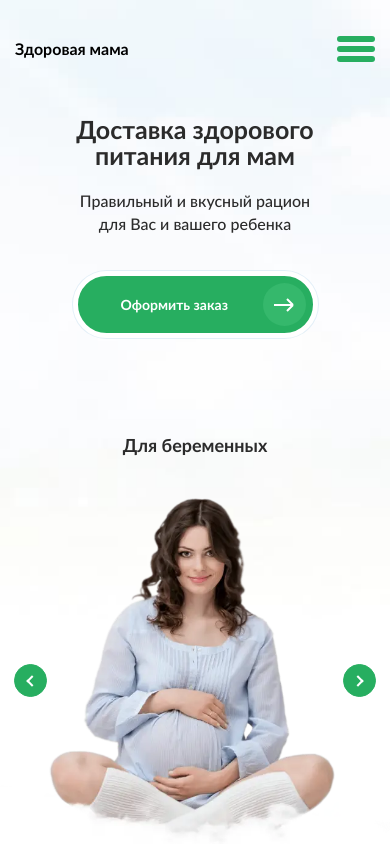
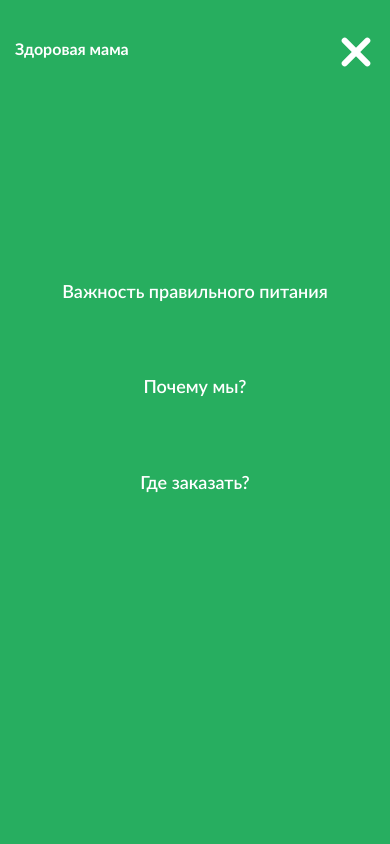
Before and after one commit to Alexander-Lusto/healthy_food, a website: page source/index.html in a window 390 px wide. Both pictures are taken after a click on the button 356 px from the left and 49 px from the top of the page. Shown: the top 844 px of the page. Drawn offline with nearby package versions, Linux system fonts and the light colour scheme; some packages are replaced by stand-ins of ours; files that its build step writes are made by us from their sources; a script that the page names is missing.

Commit message:
Написал скрипт для мобильного меню

```diff
--- a/source/index.html
+++ b/source/index.html
@@ -10,10 +10,16 @@
 </head>
 
 <body class="page">
+  <div class="overlay page__overlay">
     <header class="header page__header" id="header">
+      <div class="header__inner-wrapper">
         <a class="header__logo">
           Здоровая мама
         </a>
+        <button class="header__mobile-menu-button mobile-menu-button">
+          <span></span>
+        </button>
+      </div>
       <nav class="header__navigation">
         <ul class="header__navigation-list">
           <li class="header__navigation-item">
@@ -27,8 +33,6 @@
           </li>
         </ul>
       </nav>
-    <button class="header__open-menu-button"></button>
-    <button class="header__close-menu-button"></button>
     </header>
     <main class="content page__content">
       <section class="banner page__bunner">
@@ -269,6 +273,9 @@
         </div>
       </div>
     </footer>
+  </div>
   <script src="scripts/slider.js" type="module"></script>
+  <script src="scripts/menu.js" type="module"></script>
+  <script src="scripts/smooth-scroll.js" type="module"></script>
 </body>
 </html>
--- a/source/sass/blocks/header.scss
+++ b/source/sass/blocks/header.scss
@@ -1,8 +1,4 @@
 .header {
-  display: flex;
-  justify-content: space-between;
-  align-items: center;
-
   padding: 38px 15px;
 
 
@@ -13,11 +9,18 @@
   }
 }
 
+.header__inner-wrapper {
+  display: flex;
+  justify-content: space-between;
+  align-items: center;
+}
+
 .header__navigation {
   display: none;
 }
 
 .header__logo {
+  align-self: flex-start;
   font-weight: 700;
   font-size: 16px;
   line-height: 140%;
@@ -32,46 +35,53 @@
 
 .header__navigation-item {
   list-style: none;
+  margin-bottom: 70px;
 }
 
 .header__navigation-link {
-  font-size: 14px;
+  padding: 10px;
+
+  font-family: inherit;
+  font-size: 18px;
+  font-weight: 600;
   line-height: 140%;
-  color: #000000;
+  color: #FFFFFF;
   text-decoration: none;
-
-  border-bottom: 1px solid transparent;
-  transition-duration: 0.2s;
-  transition-timing-function: linear;
-
-  &:hover, &:focus {
-    color: #27AE60;
-    border-bottom: 1px solid #F3F3F3;
-  }
 }
 
+.header--menu-opened {
+  position: fixed;
+  z-index: 1;
 
-.header__navigation--opened {
+  box-sizing: border-box;
+  width: 100%;
+  height: 100vh;
+  overflow: hidden;
+  background-color: rgba(#27AE60, 0.8);
+
+  .header__logo {
+    z-index: 1;
+    color: #FFFFFF;
+  }
+
+  .header__navigation {
     display: block;
   }
 
-.header__close-menu-button {
-  display: none;
-}
+  .header__navigation-list {
+    position: absolute;
+    top: 0;
+    left: 0;
+    bottom: 0;
+    right: 0;
+    margin: auto;
 
-.header__open-menu-button {
     display: flex;
     flex-direction: column;
-  justify-content: space-between;
-  width: 38px;
-  height: 6px;
-  border: none;
-
-  background: #27AE60;
-  border-radius: 32px;
-  box-shadow: 0 -10px 0 #27AE60, 0 10px 0 #27AE60;
+    justify-content: center;
+    align-items: center;
   }
-
+}
 
 @media(min-width: 768px) {
   .header {
@@ -88,7 +98,7 @@
     flex-shrink: 0;
   }
 
-  .header__open-menu-button {
+  .header__mobile-menu-button {
     display: none;
   }
 
@@ -105,6 +115,21 @@
   .header__navigation-item {
     //:not(:first-child) {
     margin-left: 50px;
+  }
+
+  .header__navigation-link {
+    padding: 0;
+    font-size: 14px;
+    color: #000000;
+
+    border-bottom: 1px solid transparent;
+    transition-duration: 0.2s;
+    transition-timing-function: linear;
+
+    &:hover, &:focus {
+      color: #27AE60;
+      border-bottom: 1px solid #F3F3F3;
+    }
   }
 
   .header__navigation-item:not(:last-child) {
--- /dev/null
+++ b/source/sass/blocks/mobile-menu-button.scss
@@ -0,0 +1,74 @@
+.mobile-menu-button {
+  position: relative;
+  z-index: 10;
+
+  display: flex;
+  flex-direction: column;
+  justify-content: space-between;
+
+  width: 38px;
+  height: 28px;
+  border: none;
+  padding: 0;
+  cursor: pointer;
+  background-color: transparent;
+
+  transition-property: transform, background-color;
+  transition-duration: 5s;
+  transition-timing-function: linear;
+
+  & span {
+    display: block;
+    width: 38px;
+    height: 6px;
+    border-radius: 5px;
+    background: #27AE60;
+
+    transition:
+      transform 0.5s cubic-bezier(0.77, 0.2, 0.05, 1),
+      background-color 0.5s cubic-bezier(0.77, 0.2, 0.05, 1);
+  }
+
+  &::before {
+    content: "";
+    display: block;
+    width: 38px;
+    height: 6px;
+    border-radius: 5px;
+    background: #27AE60;
+
+    transition:
+      transform 0.5s cubic-bezier(0.77, 0.2, 0.05, 1),
+      background-color 0.5s cubic-bezier(0.77, 0.2, 0.05, 1);
+  }
+
+  &::after {
+    content: "";
+    display: block;
+    width: 38px;
+    height: 6px;
+    border-radius: 5px;
+    background: #27AE60;
+
+    transition:
+      transform 0.5s cubic-bezier(0.77, 0.2, 0.05, 1),
+      background-color 0.5s cubic-bezier(0.77, 0.2, 0.05, 1);
+  }
+
+  &--menu-opened {
+
+    &::before {
+      background-color: #FFFFFF;
+      transform: translateY(11px) rotate(45deg);
+    }
+
+    & span {
+      background-color: transparent;
+    }
+
+    &::after {
+      background-color: #FFFFFF;
+      transform: translateY(-11px) rotate(-45deg);
+    }
+  }
+}
--- /dev/null
+++ b/source/sass/blocks/overlay.scss
@@ -0,0 +1,17 @@
+.overlay {
+  display: block;
+}
+
+.overlay--menu-opened {
+  position: fixed;
+  left: 0;
+  top: 0;
+  right: 0;
+  bottom: 0;
+  overflow: hidden;
+  z-index: 30000;
+
+  width: 100%;
+  height: 100vh;
+  background-color: #27AE60;;
+}
--- /dev/null
+++ b/source/sass/global/hidden.scss
@@ -0,0 +1,3 @@
+.hidden {
+  display: none;
+}
--- a/source/sass/style.scss
+++ b/source/sass/style.scss
@@ -1,6 +1,7 @@
 @import "global/font.scss";
 @import "global/visually-hidden.scss";
 @import "blocks/page.scss";
+@import "blocks/mobile-menu-button.scss";
 @import "blocks/header.scss";
 @import "blocks/promo.scss";
 @import "blocks/button.scss";
@@ -15,3 +16,5 @@
 @import "blocks/order.scss";
 @import "blocks/footer.scss";
 @import "blocks/banner.scss";
+@import "blocks/overlay.scss";
+@import "global/hidden.scss";
--- /dev/null
+++ b/source/scripts/menu.js
@@ -0,0 +1,23 @@
+const menuButton = document.querySelector(`.header__mobile-menu-button`);
+const menuLinks = document.querySelectorAll(`.header__navigation-link`);
+const overlay = document.querySelector(`.overlay`);
+const header = document.querySelector(`.header`);
+const footer = document.querySelector(`.footer`);
+const content = document.querySelector(`.content`);
+
+
+const HEADER_MENU_OPENED_CLASS = `header--menu-opened`;
+const BUTTON_MENU_OPENED_CLASS = `mobile-menu-button--menu-opened`;
+const OVERLAY_MENU_OPENED_CLASS = `overlay--menu-opened`;
+const HIDE_CLASS_NAME = `hidden`;
+
+const toggleMenu = () => {
+  overlay.classList.toggle(OVERLAY_MENU_OPENED_CLASS);
+  header.classList.toggle(HEADER_MENU_OPENED_CLASS);
+  menuButton.classList.toggle(BUTTON_MENU_OPENED_CLASS);
+  content.classList.toggle(HIDE_CLASS_NAME);
+  footer.classList.toggle(HIDE_CLASS_NAME);
+};
+
+menuButton.addEventListener(`click`, toggleMenu);
+menuLinks.forEach((link) => link.addEventListener(`click`, toggleMenu));
```
Lines whose indentation alone changed are shown as unchanged.
